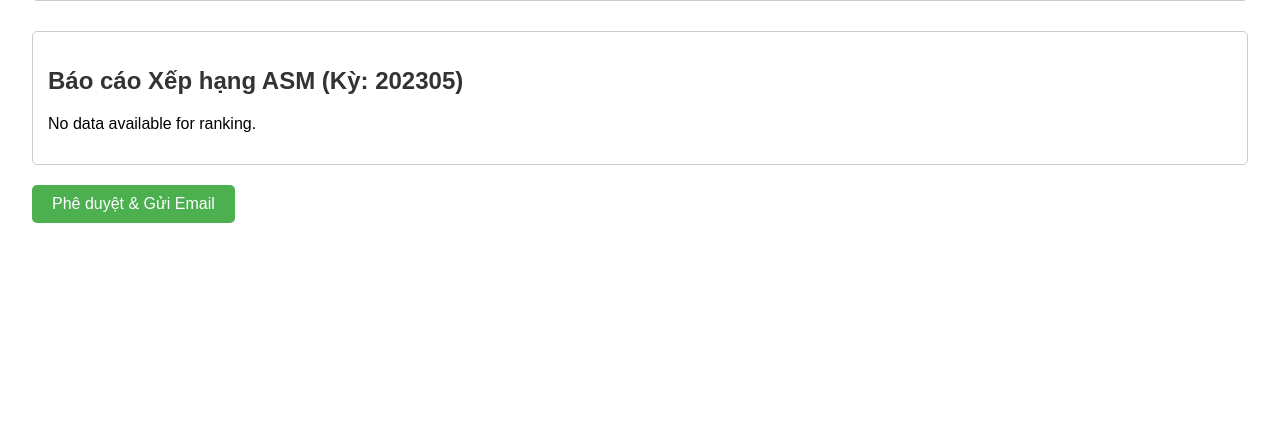
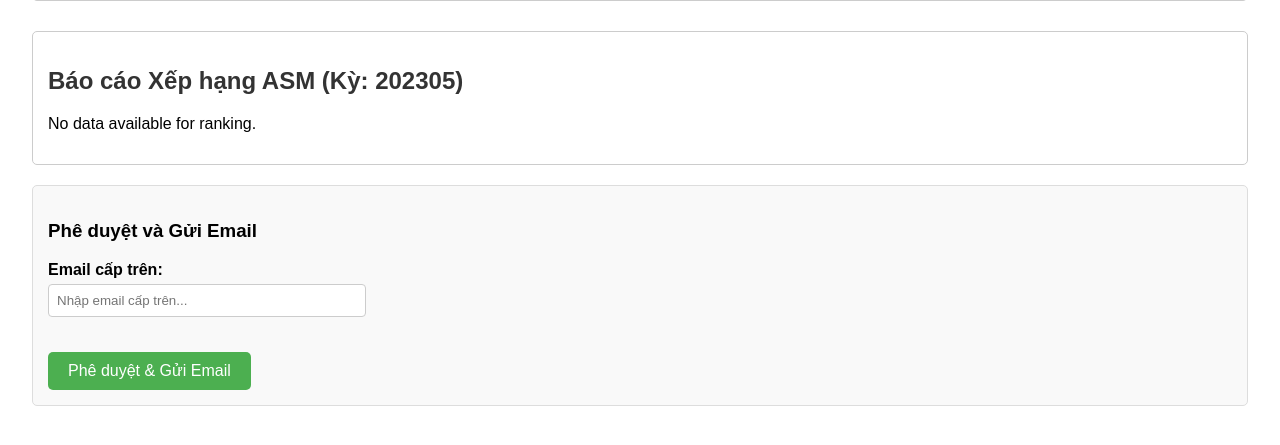
Before and after one commit to gnaht1/report_xep_hang_kinh_doanh, a Flask app: page / in a window 1280 px wide. Shown: the part 272-717 px from the top of the page. Run offline with Flask 3, Linux system fonts and the light colour scheme; data that the repository does not hold is empty; some libraries are stand-ins or nearby versions.

Commit message:
additional

```diff
--- a/SourceCode/app.py
+++ b/SourceCode/app.py
@@ -354,25 +354,44 @@ def index():
 
 @app.route("/send-approval-email", methods=["POST"])
 def send_approval_email():
+    """
+    Handle sending approval email to supervisor with Google Drive link
+
+    This route receives the report period and supervisor email from the form,
+    then sends an email with a link to the Google Drive folder containing the report
+    """
     data = request.get_json()
     report_period = data.get("report_period")
-    recipient_email = getattr(config, "MANAGER_EMAIL", "manager@example.com")
+    # Get recipient email from request data instead of config
+    recipient_email = data.get("email")
+
+    # Build email subject and body
     subject = f"✅ Phê duyệt Báo cáo tháng {report_period}"
+
+    # Get Google Drive link from config or use a default
+    google_drive_link = getattr(
+        config,
+        "GOOGLE_DRIVE_FOLDER",
+        f"https://drive.google.com/drive/folders/{report_period}",
+    )
+
     body = f"""
     <html><body>
         <p>Xin chào cấp trên,</p>
         <p>Báo cáo cho kỳ <strong>{report_period}</strong> đã được xem xét và phê duyệt.</p>
-        <p>Bạn có thể xem trực tiếp báo cáo tại đây:</p>
-        <p><a href="{request.host_url}?month={report_period}">Xem Báo cáo Tương tác</a></p>
+        <p>Bạn có thể xem báo cáo tại Google Drive tại đây:</p>
+        <p><a href="{google_drive_link}">Xem Báo Cáo trên Google Drive</a></p>
         <p>Trân trọng.</p>
     </body></html>
     """
     try:
+        # Send email and return success response
         send_email(subject, body, recipient_email)
         return jsonify(
             {"status": "success", "message": f"Email đã được gửi tới {recipient_email}"}
         )
     except Exception as e:
+        # Return error response if email sending fails
         return jsonify({"status": "error", "message": str(e)})
 
 
--- a/SourceCode/templates/index.html
+++ b/SourceCode/templates/index.html
@@ -145,18 +145,38 @@
             {{ ranking_table_html|safe }}
         </div>
 
-        <button id="btnApprove">Phê duyệt & Gửi Email</button>
+        <div class="approval-section" style="margin-top: 20px; padding: 15px; border: 1px solid #ddd; border-radius: 5px; background-color: #f9f9f9;">
+            <h3>Phê duyệt và Gửi Email</h3>
+            <div style="margin-bottom: 15px;">
+                <label for="supervisorEmail" style="display: block; margin-bottom: 5px; font-weight: bold;">Email cấp trên:</label>
+                <input type="email" id="supervisorEmail" style="width: 300px; padding: 8px; border: 1px solid #ccc; border-radius: 4px;"
+                       placeholder="Nhập email cấp trên..." required>
+            </div>
+            <button id="btnApprove">Phê duyệt & Gửi Email</button>
+        </div>
     </div>
 
     <script>
-        // Xử lý sự kiện bấm nút
+        // Handle approval button click
         document.getElementById('btnApprove').addEventListener('click', function() {
             var reportPeriod = document.getElementById('month').value;
+            var email = document.getElementById('supervisorEmail').value;
+
+            // Validate email
+            if(!email || !email.includes('@')) {
+                alert('Vui lòng nhập địa chỉ email hợp lệ!');
+                return;
+            }
+
             if (confirm('Bạn có chắc muốn phê duyệt và gửi email báo cáo cho kỳ ' + reportPeriod + '?')) {
+                // Send approval request with email and report period
                 fetch('/send-approval-email', {
                     method: 'POST',
                     headers: { 'Content-Type': 'application/json' },
-                    body: JSON.stringify({ report_period: reportPeriod })
+                    body: JSON.stringify({
+                        report_period: reportPeriod,
+                        email: email
+                    })
                 })
                 .then(response => response.json())
                 .then(data => {
```
Also changed, not shown: SourceCode/config.py (+8 -1 lines).
